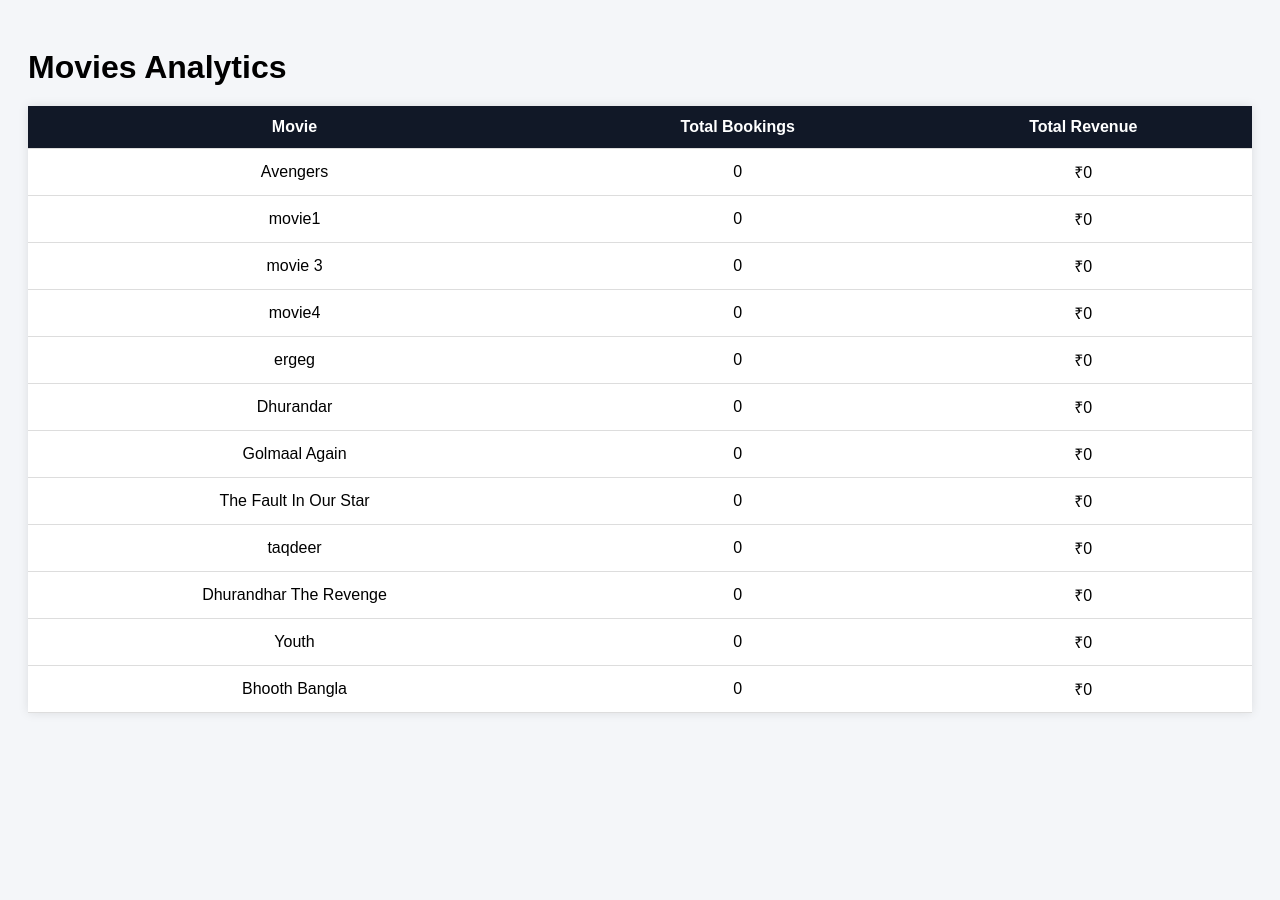
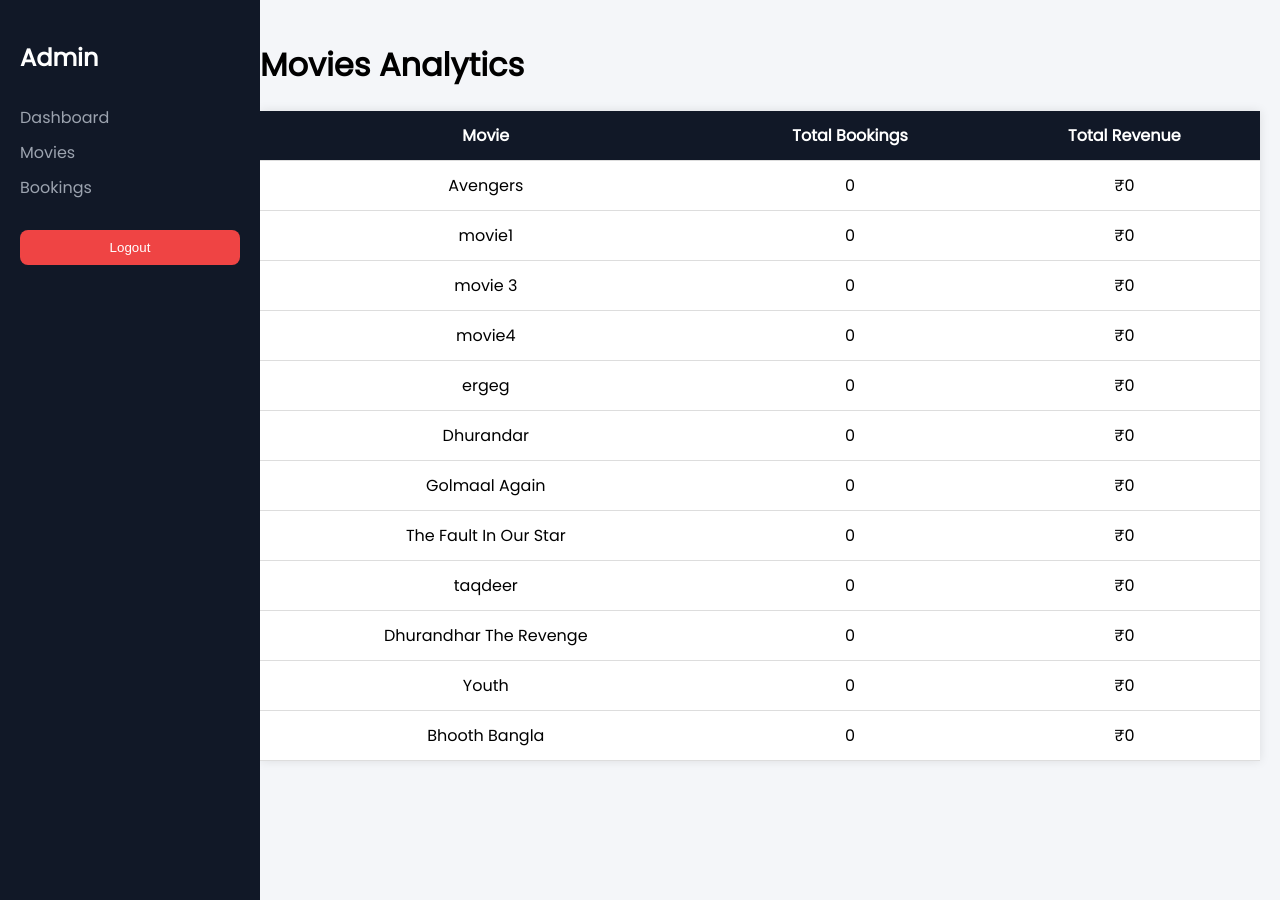
Before and after one commit to bhumika190507/bookmyshowproject, a Django app: page /movies/admin-movies/ in a window 1280 px wide. Run offline with Django 5.2, Linux system fonts and the light colour scheme; a user stored in the database is signed in; data comes from the database, SQL or seed files in the repository; both versions use the stored data as it was after the commit; data that the repository does not hold is empty.

Commit message:
changesss

```diff
--- /dev/null
+++ b/templates/movies/admin_base.html
@@ -0,0 +1,78 @@
+<!DOCTYPE html>
+<html>
+<head>
+    <title>{% block title %}Admin{% endblock %}</title>
+
+    <link href="https://fonts.googleapis.com/css2?family=Poppins&display=swap" rel="stylesheet">
+    <script src="https://cdn.jsdelivr.net/npm/chart.js"></script>
+
+    <style>
+        body {
+            margin: 0;
+            font-family: 'Poppins', sans-serif;
+            background: #f4f6f9;
+        }
+
+        .sidebar {
+            width: 220px;
+            height: 100vh;
+            background: #111827;
+            color: white;
+            position: fixed;
+            padding: 20px;
+        }
+
+        .sidebar h2 {
+            margin-bottom: 30px;
+        }
+
+        .sidebar a {
+            display: block;
+            color: #9ca3af;
+            text-decoration: none;
+            margin: 10px 0;
+        }
+
+        .sidebar a:hover {
+            color: white;
+        }
+
+        .logout-btn {
+            width: 100%;
+            padding: 10px;
+            background: #ef4444;
+            border: none;
+            color: white;
+            border-radius: 8px;
+            cursor: pointer;
+            margin-top: 20px;
+        }
+
+        .main {
+            margin-left: 240px;
+            padding: 20px;
+        }
+    </style>
+</head>
+
+<body>
+
+<div class="sidebar">
+    <h2>Admin</h2>
+
+    <a href="/movies/admin-dashboard/">Dashboard</a>
+    <a href="/movies/admin-movies/">Movies</a>
+    <a href="/movies/admin-bookings/">Bookings</a>
+
+    <form action="{% url 'logout' %}" method="post">
+        {% csrf_token %}
+        <button type="submit" class="logout-btn">Logout</button>
+    </form>
+</div>
+
+<div class="main">
+    {% block content %}{% endblock %}
+</div>
+
+</body>
+</html>
--- a/templates/movies/admin_movies.html
+++ b/templates/movies/admin_movies.html
@@ -1,40 +1,8 @@
-<!DOCTYPE html>
-<html>
-<head>
-    <title>Admin Movies</title>
+{% extends 'movies/admin_base.html' %}
 
-    <style>
-        body {
-            font-family: Arial;
-            background: #f4f6f9;
-            padding: 20px;
-        }
+{% block title %}Admin Movies{% endblock %}
 
-        h1 {
-            margin-bottom: 20px;
-        }
-
-        table {
-            width: 100%;
-            background: white;
-            border-collapse: collapse;
-            box-shadow: 0px 0px 10px rgba(0,0,0,0.1);
-        }
-
-        th, td {
-            padding: 12px;
-            text-align: center;
-            border-bottom: 1px solid #ddd;
-        }
-
-        th {
-            background: #111827;
-            color: white;
-        }
-    </style>
-</head>
-
-<body>
+{% block content %}
 
 <h1>Movies Analytics</h1>
 
@@ -52,8 +20,26 @@
         <td>₹{{ m.total_revenue }}</td>
     </tr>
     {% endfor %}
-
 </table>
 
-</body>
-</html>
+<style>
+table {
+    width: 100%;
+    background: white;
+    border-collapse: collapse;
+    box-shadow: 0px 0px 10px rgba(0,0,0,0.1);
+}
+
+th, td {
+    padding: 12px;
+    text-align: center;
+    border-bottom: 1px solid #ddd;
+}
+
+th {
+    background: #111827;
+    color: white;
+}
+</style>
+
+{% endblock %}admin_movies
```
Also changed, not shown: bookmyseat/settings.py (+6 -3 lines), templates/movies/admin_bookings.html (+24 -39 lines), templates/movies/admin_dashboard.html (+53 -108 lines), users/views.py (+12 -6 lines), db.sqlite3, movies/migrations/0009_alter_movie_genre.py (added), movies/views.py (line endings or trailing spaces).
